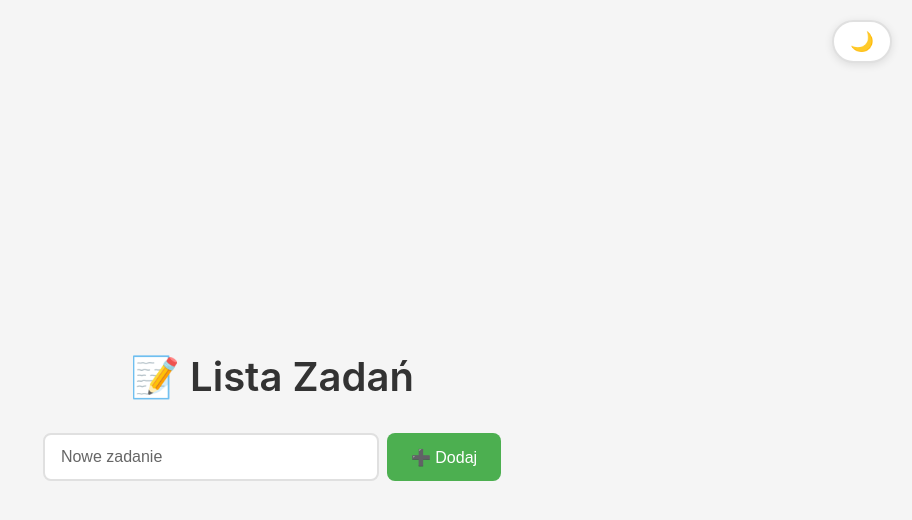
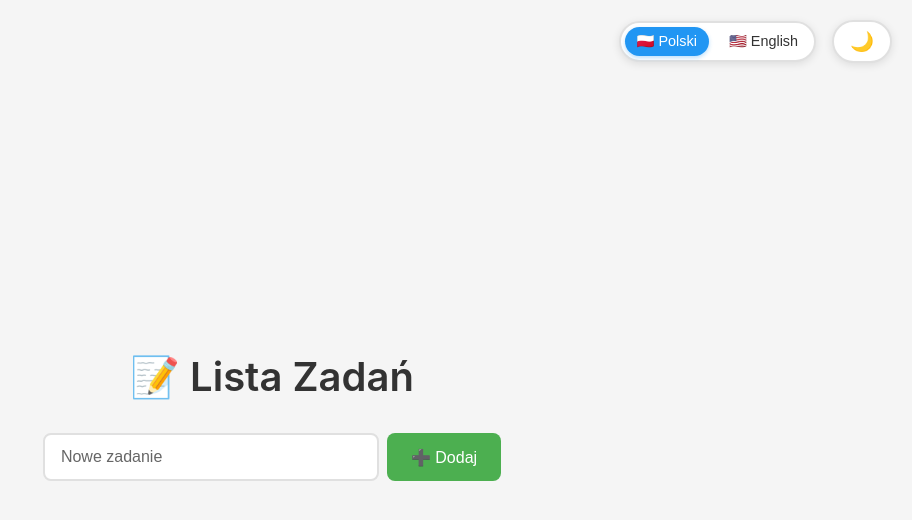
Before and after one commit to tomaszjader/todo-rxjs, an Angular app: page / in a window 1280 px wide. Shown: the top 520 px of the page, without its empty margins (368-1280 px from the left). Built offline with nearby package versions, Linux system fonts and the light colour scheme.

Commit message:
addition of an English language version

```diff
--- a/angular.json
+++ b/angular.json
@@ -15,7 +15,8 @@
           "options": {
             "browser": "src/main.ts",
             "polyfills": [
-              "zone.js"
+              "zone.js",
+              "@angular/localize/init"
             ],
             "tsConfig": "tsconfig.app.json",
             "assets": [
--- a/package.json
+++ b/package.json
@@ -24,6 +24,7 @@
     "@angular/compiler": "^20.0.0",
     "@angular/core": "^20.0.0",
     "@angular/forms": "^20.0.0",
+    "@angular/localize": "^20.1.2",
     "@angular/platform-browser": "^20.0.0",
     "@angular/router": "^20.0.0",
     "rxjs": "~7.8.0",
--- a/src/app/components/todo/todo.component.ts
+++ b/src/app/components/todo/todo.component.ts
@@ -3,29 +3,36 @@ import { AsyncPipe, NgFor, NgIf } from '@angular/common';
 import { FormsModule } from '@angular/forms';
 import { TodoService, Todo } from '../../services/todo.service';
 import { ThemeService } from '../../services/theme.service';
+import { LanguageService, Language } from '../../services/language.service';
+import { TranslatePipe } from '../../pipes/translate.pipe';
 
 import { Observable } from 'rxjs';
 
 @Component({
   selector: 'app-todo',
   standalone: true,
-  imports: [NgIf, NgFor, FormsModule, AsyncPipe],
+  imports: [NgIf, NgFor, FormsModule, AsyncPipe, TranslatePipe],
   templateUrl: './todo.html',
   styleUrl: './todo.css'
 })
 export class TodoComponent {
   todos$: Observable<Todo[]>;
   isDarkMode$: Observable<boolean>;
+  currentLanguage$: Observable<string>;
+  availableLanguages: Language[];
   newTask = '';
   editingId: number | null = null;
   editingText = '';
 
   constructor(
     private todoService: TodoService,
-    private themeService: ThemeService
+    private themeService: ThemeService,
+    private languageService: LanguageService
   ) {
     this.todos$ = this.todoService.todos$;
     this.isDarkMode$ = this.themeService.isDarkMode$;
+    this.currentLanguage$ = this.languageService.currentLanguage$;
+    this.availableLanguages = this.languageService.getAvailableLanguages();
   }
 
   add() {
@@ -59,4 +66,8 @@ export class TodoComponent {
   toggleTheme() {
     this.themeService.toggleTheme();
   }
+
+  changeLanguage(languageCode: string) {
+    this.languageService.setLanguage(languageCode);
+  }
 }
--- a/src/app/components/todo/todo.css
+++ b/src/app/components/todo/todo.css
@@ -6,6 +6,67 @@
     min-height: 100vh;
     background-color: var(--bg-primary);
     padding: 2rem;
+}
+
+/* Header controls - language switcher and theme toggle */
+.header-controls {
+    position: fixed;
+    top: 20px;
+    right: 20px;
+    display: flex;
+    gap: 1rem;
+    align-items: center;
+    z-index: 1000;
+}
+
+.language-switcher {
+    display: flex;
+    gap: 0.5rem;
+    background: var(--bg-secondary);
+    border: 2px solid var(--border-color);
+    border-radius: 25px;
+    padding: 4px;
+    box-shadow: 0 2px 8px var(--shadow);
+}
+
+.language-btn {
+    background: transparent;
+    border: none;
+    border-radius: 20px;
+    padding: 6px 12px;
+    cursor: pointer;
+    font-size: 0.9rem;
+    color: var(--text-primary);
+    transition: all 0.3s ease;
+    white-space: nowrap;
+}
+
+.language-btn:hover {
+    background: var(--accent-blue);
+    color: white;
+    transform: scale(1.05);
+}
+
+.language-btn.active {
+    background: var(--accent-blue);
+    color: white;
+    box-shadow: 0 2px 4px rgba(33, 150, 243, 0.3);
+}
+
+.theme-toggle {
+    background: var(--bg-secondary);
+    border: 2px solid var(--border-color);
+    border-radius: 50px;
+    padding: 8px 16px;
+    cursor: pointer;
+    font-size: 1.2rem;
+    transition: all 0.3s ease;
+    box-shadow: 0 2px 8px var(--shadow);
+}
+
+.theme-toggle:hover {
+    transform: scale(1.05);
+    box-shadow: 0 4px 12px var(--shadow);
 }
 
 h2 {
--- a/src/app/components/todo/todo.html
+++ b/src/app/components/todo/todo.html
@@ -1,14 +1,27 @@
 <div class="container">
-    <!-- Przełącznik motywu -->
-    <button class="theme-toggle" (click)="toggleTheme()" [title]="(isDarkMode$ | async) ? 'Przełącz na tryb jasny' : 'Przełącz na tryb ciemny'">
-        {{ (isDarkMode$ | async) ? '☀️' : '🌙' }}
-    </button>
+    <!-- Przełącznik motywu i języka -->
+    <div class="header-controls">
+        <div class="language-switcher">
+            <button
+                *ngFor="let lang of availableLanguages"
+                (click)="changeLanguage(lang.code)"
+                [class.active]="(currentLanguage$ | async) === lang.code"
+                class="language-btn"
+                [title]="'language.switch' | translate | async">
+                {{ lang.flag }} {{ lang.name }}
+            </button>
+        </div>
 
-    <h2>📝 Lista Zadań</h2>
+        <button class="theme-toggle" (click)="toggleTheme()" [title]="(isDarkMode$ | async) ? ('theme.light' | translate | async) : ('theme.dark' | translate | async)">
+            {{ (isDarkMode$ | async) ? '☀️' : '🌙' }}
+        </button>
+    </div>
+
+    <h2>📝 {{ 'app.title' | translate | async }}</h2>
 
     <div class="add-todo">
-        <input [(ngModel)]="newTask" placeholder="Nowe zadanie" />
-        <button (click)="add()">➕ Dodaj</button>
+        <input [(ngModel)]="newTask" [placeholder]="'todo.new.placeholder' | translate | async" />
+        <button (click)="add()">➕ {{ 'todo.add' | translate | async }}</button>
     </div>
 
     <ul class="todo-list">
@@ -16,16 +29,16 @@
             <div *ngIf="editingId !== todo.id" class="todo-display">
                 <span class="todo-text">{{ todo.title }}</span>
                 <div class="todo-actions">
-                    <button (click)="startEdit(todo)" class="edit-btn">✏️ Edytuj</button>
-                    <button (click)="remove(todo.id)" class="delete-btn">❌ Usuń</button>
+                    <button (click)="startEdit(todo)" class="edit-btn">✏️ {{ 'todo.edit' | translate | async }}</button>
+                    <button (click)="remove(todo.id)" class="delete-btn">❌ {{ 'todo.delete' | translate | async }}</button>
                 </div>
             </div>
 
             <div *ngIf="editingId === todo.id" class="todo-edit">
                 <input [(ngModel)]="editingText" class="edit-input" />
                 <div class="edit-actions">
-                    <button (click)="saveEdit()" class="save-btn">💾 Zapisz</button>
-                    <button (click)="cancelEdit()" class="cancel-btn">❌ Anuluj</button>
+                    <button (click)="saveEdit()" class="save-btn">💾 {{ 'todo.save' | translate | async }}</button>
+                    <button (click)="cancelEdit()" class="cancel-btn">❌ {{ 'todo.cancel' | translate | async }}</button>
                 </div>
             </div>
         </li>
--- /dev/null
+++ b/src/app/pipes/translate.pipe.ts
@@ -0,0 +1,16 @@
+import { Pipe, PipeTransform } from '@angular/core';
+import { Observable } from 'rxjs';
+import { LanguageService } from '../services/language.service';
+
+@Pipe({
+  name: 'translate',
+  standalone: true,
+  pure: false
+})
+export class TranslatePipe implements PipeTransform {
+  constructor(private languageService: LanguageService) {}
+
+  transform(key: string): Observable<string> {
+    return this.languageService.getTranslation(key);
+  }
+}
--- /dev/null
+++ b/src/app/services/language.service.ts
@@ -0,0 +1,94 @@
+import { Injectable } from '@angular/core';
+import { BehaviorSubject, Observable } from 'rxjs';
+
+export interface Language {
+  code: string;
+  name: string;
+  flag: string;
+}
+
+export interface Translations {
+  [key: string]: string;
+}
+
+@Injectable({
+  providedIn: 'root'
+})
+export class LanguageService {
+  private readonly LANGUAGE_KEY = 'selected-language';
+
+  private currentLanguageSubject = new BehaviorSubject<string>('pl');
+  public currentLanguage$ = this.currentLanguageSubject.asObservable();
+
+  private availableLanguages: Language[] = [
+    { code: 'pl', name: 'Polski', flag: '🇵🇱' },
+    { code: 'en', name: 'English', flag: '🇺🇸' }
+  ];
+
+  private translations: { [lang: string]: Translations } = {
+    pl: {
+      'app.title': 'Lista Zadań',
+      'todo.new.placeholder': 'Nowe zadanie',
+      'todo.add': 'Dodaj',
+      'todo.edit': 'Edytuj',
+      'todo.delete': 'Usuń',
+      'todo.save': 'Zapisz',
+      'todo.cancel': 'Anuluj',
+      'theme.light': 'Przełącz na tryb jasny',
+      'theme.dark': 'Przełącz na tryb ciemny',
+      'language.switch': 'Zmień język'
+    },
+    en: {
+      'app.title': 'Todo List',
+      'todo.new.placeholder': 'New task',
+      'todo.add': 'Add',
+      'todo.edit': 'Edit',
+      'todo.delete': 'Delete',
+      'todo.save': 'Save',
+      'todo.cancel': 'Cancel',
+      'theme.light': 'Switch to light mode',
+      'theme.dark': 'Switch to dark mode',
+      'language.switch': 'Change language'
+    }
+  };
+
+  constructor() {
+    this.loadLanguage();
+  }
+
+  private loadLanguage(): void {
+    const savedLanguage = localStorage.getItem(this.LANGUAGE_KEY);
+    if (savedLanguage && this.translations[savedLanguage]) {
+      this.currentLanguageSubject.next(savedLanguage);
+    }
+  }
+
+  public setLanguage(languageCode: string): void {
+    if (this.translations[languageCode]) {
+      this.currentLanguageSubject.next(languageCode);
+      localStorage.setItem(this.LANGUAGE_KEY, languageCode);
+    }
+  }
+
+  public getAvailableLanguages(): Language[] {
+    return this.availableLanguages;
+  }
+
+  public getCurrentLanguage(): string {
+    return this.currentLanguageSubject.value;
+  }
+
+  public translate(key: string): string {
+    const currentLang = this.getCurrentLanguage();
+    return this.translations[currentLang]?.[key] || key;
+  }
+
+  public getTranslation(key: string): Observable<string> {
+    return new Observable(observer => {
+      const subscription = this.currentLanguage$.subscribe(lang => {
+        observer.next(this.translations[lang]?.[key] || key);
+      });
+      return () => subscription.unsubscribe();
+    });
+  }
+}
--- a/src/styles.css
+++ b/src/styles.css
@@ -43,24 +43,3 @@ body.dark-theme {
   --accent-gray: #9E9E9E;
   --accent-gray-hover: #757575;
 }
-
-/* Przełącznik motywu */
-.theme-toggle {
-  position: fixed;
-  top: 20px;
-  right: 20px;
-  background: var(--bg-secondary);
-  border: 2px solid var(--border-color);
-  border-radius: 50px;
-  padding: 8px 16px;
-  cursor: pointer;
-  font-size: 1.2rem;
-  transition: all 0.3s ease;
-  box-shadow: 0 2px 8px var(--shadow);
-  z-index: 1000;
-}
-
-.theme-toggle:hover {
-  transform: scale(1.05);
-  box-shadow: 0 4px 12px var(--shadow);
-}
```
Also changed, not shown: 2 other files (tests, documents, lock files or other folders).
